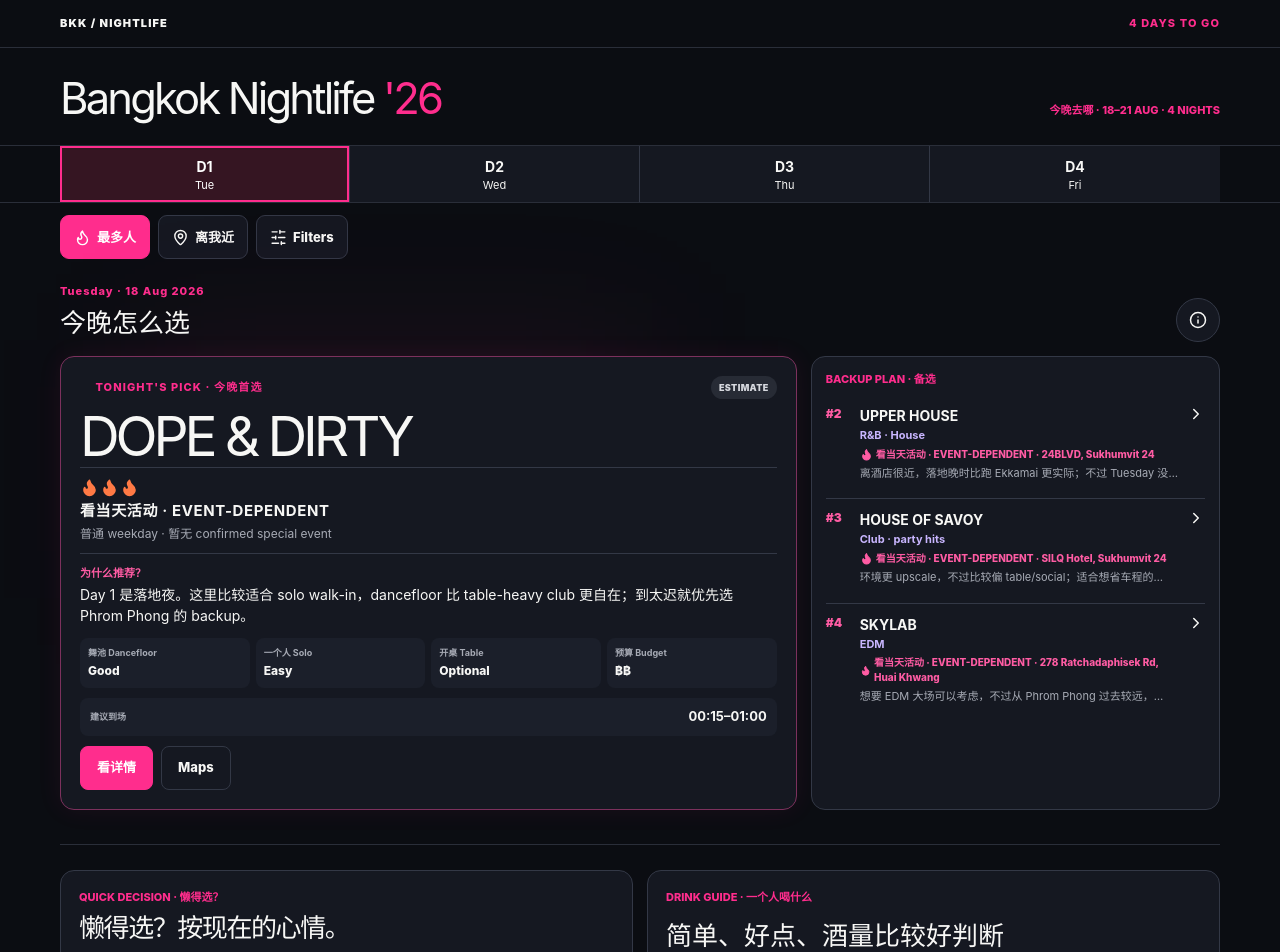
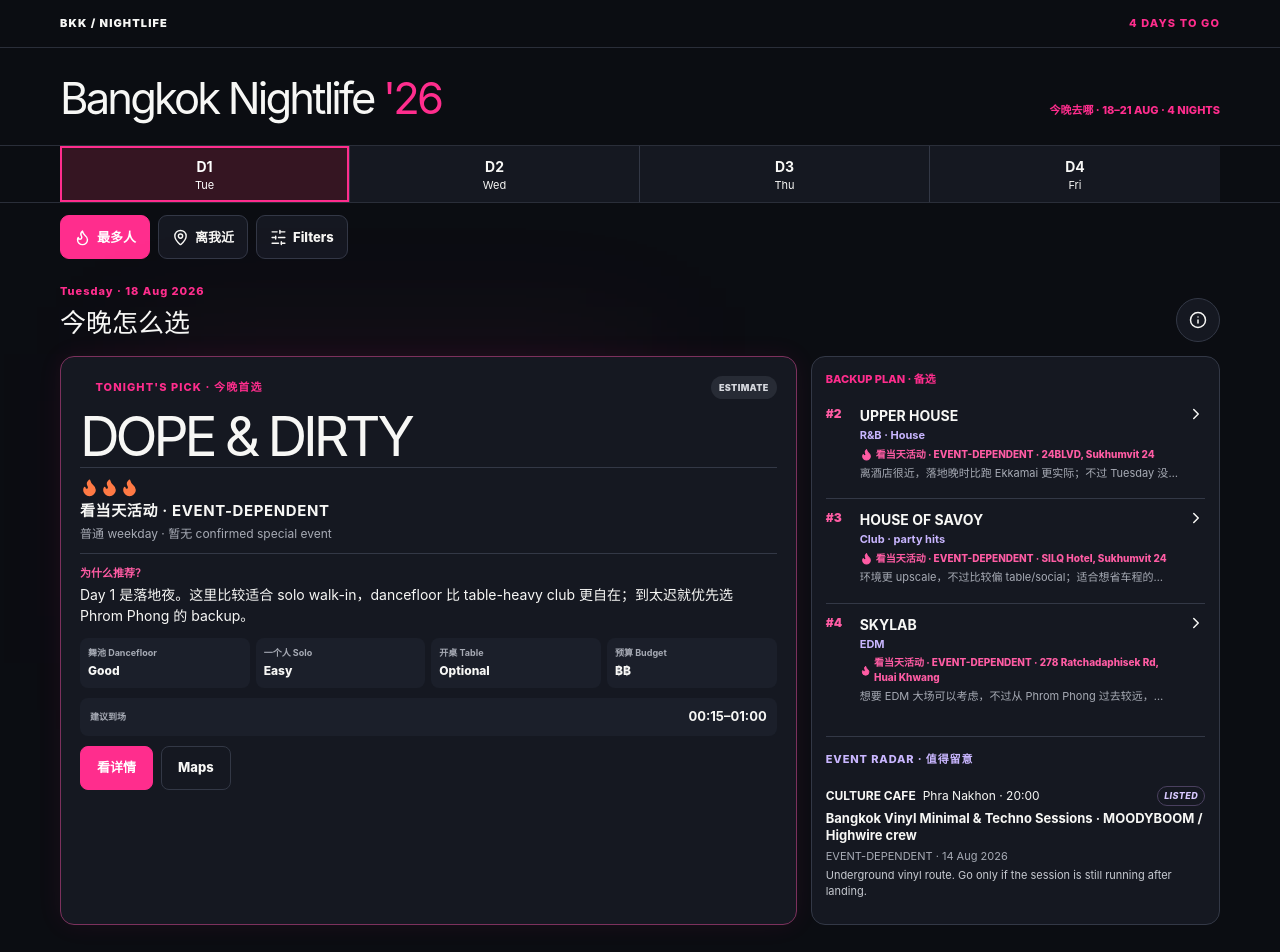
Before and after one commit to nicholaskoh999/nightlifebkk26, a Next.js app: page / in a window 1280 px wide. Shown: the top 952 px of the page. Built offline with nearby package versions, Linux system fonts and the light colour scheme.

Commit message:
Refresh August nightlife event listings

```diff
--- /dev/null
+++ b/app/event-radar.css
@@ -0,0 +1 @@
+.event-radar{margin-top:14px;padding-top:14px;border-top:1px solid #333846}.event-radar>p{margin:0 0 8px;color:#c9b6ff;font-size:11px;font-weight:800;letter-spacing:.08em}.radar-card{display:block;padding:11px 0;color:inherit;text-decoration:none}.radar-card+.radar-card{border-top:1px solid #2a2e39}.radar-top{display:flex;align-items:center;gap:7px;font-size:12px}.radar-top b{color:#f7f7f5}.radar-status{margin-left:auto;border:1px solid #4a405f;border-radius:999px;padding:2px 6px;color:#d8c9ff;font-size:9px;font-weight:800;letter-spacing:.04em}.radar-card strong{display:block;margin-top:4px;color:#f7f7f5;font-size:13px;line-height:1.35}.radar-meta,.radar-note{display:block;margin-top:4px;color:#a7abb5;font-size:11px;line-height:1.4}.radar-note{color:#c7cad1}
--- a/app/layout.tsx
+++ b/app/layout.tsx
@@ -3,6 +3,7 @@ import "./styles.css";
 import "./day-selector.css";
 import "./copy-pass.css";
 import "./night-theme.css";
+import "./event-radar.css";
 
 export const metadata: Metadata = {
   title: "Bangkok Nightlife 2026 | Nicholas' 4-Night Club Guide",
--- a/src/App.tsx
+++ b/src/App.tsx
@@ -3,6 +3,7 @@ import { AnimatePresence, motion, useReducedMotion } from "framer-motion";
 import { ChevronRight, Flame, Info, MapPin, Music2, SlidersHorizontal, Users, X } from "lucide-react";
 import { useMemo, useState } from "react";
 import { days, venues, type Venue } from "./data/nightlife";
+import { eventRadar } from "./data/event-radar";
 
 const filters = ["Ladies Night", "Special Event", "Dancefloor", "Solo", "No table required", "Hip-Hop", "EDM", "Hard Techno"];
 const distanceRank = { "VERY NEAR": 0, NEAR: 1, MODERATE: 2, FARTHER: 3 };
@@ -10,11 +11,12 @@ const crowdLabel = (v: Venue) => v.crowd === 5 ? "非常多人 · VERY HIGH" : v
 const crowdReason = (v: Venue) => v.status === "VERIFIED" && v.event ? "有 confirmed special event" : v.status === "RECURRING" ? "每周固定 · recurring night" : v.day === 4 ? "Friday 人气通常更稳" : "普通 weekday · 暂无 confirmed special event";
 const chineseWhy: Record<string, string> = {dope:"Day 1 是落地夜。这里比较适合 solo walk-in，dancefloor 比 table-heavy club 更自在；到太迟就优先选 Phrom Phong 的 backup。",upper:"离酒店很近，落地晚时比跑 Ekkamai 更实际；不过 Tuesday 没有 confirmed event 加持。","savoy-tue":"环境更 upscale，不过比较偏 table/social；适合想省车程的 late-arrival backup。",skylab:"想要 EDM 大场可以考虑，不过从 Phrom Phong 过去较远，lineup 要当天再确认。",muin:"Wednesday 有固定 Ladies Night，人会比较集中；weekday 想要最稳的人气，这家最直接。","tictactoe-wed":"有 PURPEECH event，social 气氛比较自然；不想直接冲 superclub 时很好选。",offmap:"也是 Wednesday Ladies Night 的选择，比随便找一间 weekday club 更有理由去。","404-wed":"EmSphere 里比较轻松的 backup；没确认 guest DJ，所以当天再看比较好。",salone:"Thursday 本来只是普通 weekday，但 20 Aug 有 confirmed CAVIA special night，明显比随机去 club 更值得。","tictactoe-thu":"离酒店近、比较好 social；如果 SALONE 太 formal，这家更轻松。","savoy-thu":"有 listing 但未直接 verified；想要 Sukhumvit 24 的 party option 可以当天再确认。",onyx:"RCA 大场只有在当天 lineup 很强时才值得跑；table culture 偏重。",void:"Friday 加 confirmed FACE 2 FACE，想认真跳舞这是最强选择；只是 Hard Techno 要先确认合不合口味。","404-fri":"有 confirmed guest DJ，Friday 气氛够、room 也比较 solo-friendly。",route66:"Friday 人通常稳，不过不用一定开桌不代表 table culture 不重。",sugar:"如果 VOID 的 Hard Techno 不合胃口，直接转 Sukhumvit 11 的 Hip-Hop backup。"};
 venues.forEach(v => { v.why = chineseWhy[v.id] || v.why; });
-function matches(v: Venue, f: string) { const t = `${v.event} ${v.music}`.toLowerCase(); if (f === "Ladies Night") return t.includes("ladies"); if (f === "Special Event") return v.status === "VERIFIED" && !!v.event; if (f === "Dancefloor") return v.dancefloor === "Excellent" || v.dancefloor === "Good"; if (f === "Solo") return v.solo === "Very Easy" || v.solo === "Easy"; if (f === "No table required") return v.tableRequired === "No"; return t.includes(f.toLowerCase()); }
+function matches(v: Venue, f: string) { const t = `${v.event} ${v.music}`.toLowerCase(); if (f === "Ladies Night") return t.includes("ladies"); if (f === "Special Event") return ["VERIFIED", "LISTED"].includes(v.status) && !!v.event; if (f === "Dancefloor") return v.dancefloor === "Excellent" || v.dancefloor === "Good"; if (f === "Solo") return v.solo === "Very Easy" || v.solo === "Easy"; if (f === "No table required") return v.tableRequired === "No"; return t.includes(f.toLowerCase()); }
 
 function Crowd({ venue }: { venue: Venue }) { return <div className="crowd"><div className="flames" aria-label={`${venue.crowd} of 5 crowd confidence`}>{Array.from({ length: venue.crowd }, (_, i) => <Flame key={i} size={19} fill="currentColor" />)}</div><strong>{crowdLabel(venue)}</strong><span>{crowdReason(venue)}</span></div>; }
 function PrimaryCard({ venue, onOpen }: { venue: Venue; onOpen: () => void }) { return <motion.article className="primary-card" initial={{ opacity: 0, y: 8 }} animate={{ opacity: 1, y: 0 }}><div className="card-kicker"><span>TONIGHT&apos;S PICK</span><b className={`status ${venue.status.toLowerCase().replaceAll(" ", "")}`}>{venue.status}</b></div><h1>{venue.venue}</h1>{venue.event && <p className="event-chip">{venue.event}</p>}<Crowd venue={venue} /><p className="why"><b>为什么今晚：</b>{venue.why}</p><div className="metrics"><span><small>Dancefloor</small>{venue.dancefloor}</span><span><small>Solo</small>{venue.solo}</span><span><small>Table</small>{venue.tableRequired}</span><span><small>Budget</small>{venue.budget}</span></div><div className="arrival"><small>Suggested arrival</small><b>{venue.arrival}</b></div><div className="actions"><button onClick={onOpen}>Details</button><a href={venue.officialVenueUrl} target="_blank" rel="noreferrer">Maps</a></div></motion.article>; }
-function Backup({ venue, index, onOpen }: { venue: Venue; index: number; onOpen: () => void }) { return <button className="backup" onClick={onOpen}><span className="backup-num">#{index}</span><div><b>{venue.venue}</b><span className="backup-event">{venue.event || venue.music}</span><span className="backup-meta"><Flame size={13} fill="currentColor" /> {crowdLabel(venue)} · {venue.area}</span><small>{venue.why}</small></div><ChevronRight size={18} /></button>; }
+function Backup({ venue, index, onOpen }: { venue: Venue; index: number; onOpen: () => void }) { return <><button className="backup" onClick={onOpen}><span className="backup-num">#{index}</span><div><b>{venue.venue}</b><span className="backup-event">{venue.event || venue.music}</span><span className="backup-meta"><Flame size={13} fill="currentColor" /> {crowdLabel(venue)} · {venue.area}</span><small>{venue.why}</small></div><ChevronRight size={18} /></button>{index === 4 && <EventRadar day={venue.day} />}</>; }
+function EventRadar({ day }: { day: number }) { const items = eventRadar.filter(item => item.day === day); if (!items.length) return null; return <section className="event-radar" aria-label="Event radar"><p>EVENT RADAR · 值得留意</p>{items.map(item => <a className="radar-card" href={item.eventSourceUrl} target="_blank" rel="noreferrer" key={`${item.day}-${item.event}`}><span className="radar-top"><b>{item.venue}</b><span>{item.area} · {item.time}</span><i className="radar-status">{item.status}</i></span><strong>{item.event}</strong><span className="radar-meta">{item.crowd} · {item.lastVerified}</span><span className="radar-note">{item.note}</span></a>)}</section>; }
 
 export default function NightlifeApp() {
   const reduce = useReducedMotion(); const [day, setDay] = useState(1); const [active, setActive] = useState<string[]>([]); const [drawer, setDrawer] = useState<Venue | null>(null); const [filterOpen, setFilterOpen] = useState(false); const [crowdInfo, setCrowdInfo] = useState(false); const [near, setNear] = useState(false);
--- /dev/null
+++ b/src/data/event-radar.ts
@@ -0,0 +1,46 @@
+import type { Status } from "./nightlife";
+
+export type RadarEvent = {
+  day: number;
+  venue: string;
+  area: string;
+  event: string;
+  time: string;
+  status: Extract<Status, "VERIFIED" | "LISTED">;
+  crowd: "EVENT-DEPENDENT" | "NICHE";
+  note: string;
+  officialVenueUrl: string;
+  eventSourceUrl: string;
+  lastVerified: string;
+};
+
+// Intentionally separate from the ranked four: date-specific listings that
+// should not distort the crowd-first recommendations.
+export const eventRadar: RadarEvent[] = [
+  {
+    day: 1,
+    venue: "CULTURE CAFE",
+    area: "Phra Nakhon",
+    event: "Bangkok Vinyl Minimal & Techno Sessions · MOODYBOOM / Highwire crew",
+    time: "20:00",
+    status: "LISTED",
+    crowd: "EVENT-DEPENDENT",
+    note: "Underground vinyl route. Go only if the session is still running after landing.",
+    officialVenueUrl: "https://www.google.com/maps/search/?api=1&query=Culture+Cafe+Bangkok",
+    eventSourceUrl: "https://bkkvibe.com/",
+    lastVerified: "14 Aug 2026",
+  },
+  {
+    day: 4,
+    venue: "CULTURE CAFE",
+    area: "Phra Nakhon",
+    event: "HARD EDGE: Dark & Industrial Hard Techno",
+    time: "20:00",
+    status: "LISTED",
+    crowd: "NICHE",
+    note: "Harder underground alternative; the main plan remains the crowd-first choice.",
+    officialVenueUrl: "https://www.google.com/maps/search/?api=1&query=Culture+Cafe+Bangkok",
+    eventSourceUrl: "https://bkkvibe.com/",
+    lastVerified: "14 Aug 2026",
+  },
+];
--- a/src/data/nightlife.ts
+++ b/src/data/nightlife.ts
@@ -8,14 +8,14 @@ export const venues:Venue[]=[
 {id:"savoy-tue",venueKey:"house-of-savoy",day:1,role:"backup",venue:"HOUSE OF SAVOY",area:"SILQ Hotel, Sukhumvit 24",distance:"VERY NEAR",status:"CHECK SAME DAY",crowd:3,dancefloor:"Mixed",tableRequired:"Optional",tableCulture:"Medium",solo:"Okay",music:"Club · party hits",budget:"฿฿฿",arrival:"00:30–01:00",why:"Closest polished fallback when late arrival makes Ekkamai less sensible.",officialVenueUrl:"https://www.google.com/maps/search/?api=1&query=House+of+Savoy+SILQ+Hotel",lastVerified:"14 Aug 2026"},
 {id:"skylab",venueKey:"skylab",day:1,role:"backup",venue:"SKYLAB",area:"278 Ratchadaphisek Rd, Huai Khwang",distance:"FARTHER",status:"CHECK SAME DAY",crowd:3,dancefloor:"Good",tableRequired:"Optional",tableCulture:"Medium",solo:"Okay",music:"EDM",budget:"฿฿",arrival:"00:45–01:15",why:"Only use if a same-day lineup is strong enough to justify the longer ride.",officialVenueUrl:"https://www.google.com/maps/search/?api=1&query=SKYLAB+278+Ratchadaphisek",lastVerified:"14 Aug 2026"},
 {id:"muin",venueKey:"muin",day:2,role:"primary",venue:"MU:IN",area:"DONKI Mall Thonglor, 5F · Thonglor Soi 10",distance:"NEAR",event:"Wednesday Ladies Night",status:"RECURRING",crowd:5,dancefloor:"Good",tableRequired:"No",tableCulture:"Medium",solo:"Easy",music:"EDM · Hip-Hop · commercial",budget:"฿฿",arrival:"23:00–00:00",why:"Wednesday has a specific recurring crowd-concentrator, so this is the clearest weekday decision.",officialVenueUrl:official.muin,officialInstagramUrl:"https://www.instagram.com/muin_bangkok/",eventSourceUrl:official.muin,lastVerified:"14 Aug 2026"},
-{id:"tictactoe-wed",venueKey:"tictactoe",day:2,role:"backup",venue:"TICTACTOE",area:"EmSphere 5F · Phrom Phong",distance:"VERY NEAR",event:"PURPEECH",status:"VERIFIED",crowd:4,dancefloor:"Mixed",tableRequired:"Optional",tableCulture:"Medium",solo:"Very Easy",music:"Live music · social · later DJ",budget:"฿฿",arrival:"21:30–22:30",why:"A specific event in a social/dating-bar format — a different choice from a full superclub.",officialVenueUrl:official.emsphere,officialInstagramUrl:official.tictactoe,eventSourceUrl:official.tictactoe,lastVerified:"14 Aug 2026"},
+{id:"tictactoe-wed",venueKey:"tictactoe",day:2,role:"backup",venue:"TICTACTOE",area:"EmSphere 5F · Phrom Phong",distance:"VERY NEAR",event:"PURPEECH",status:"LISTED",crowd:4,dancefloor:"Mixed",tableRequired:"Optional",tableCulture:"Medium",solo:"Very Easy",music:"Live music · social · later DJ",budget:"฿฿",arrival:"21:30–22:30",why:"A specific event in a social/dating-bar format — a different choice from a full superclub.",officialVenueUrl:official.emsphere,officialInstagramUrl:official.tictactoe,eventSourceUrl:official.tictactoe,lastVerified:"14 Aug 2026"},
 {id:"offmap",venueKey:"off-the-map",day:2,role:"backup",venue:"OFF THE MAP",area:"Sukhumvit",distance:"NEAR",event:"Wednesday Ladies Night",status:"RECURRING",crowd:4,dancefloor:"Mixed",tableRequired:"Optional",tableCulture:"Medium",solo:"Easy",music:"Commercial · dance",budget:"฿฿",arrival:"21:30–00:00",why:"Another Wednesday-specific reason to go, rather than a random weekday venue.",officialVenueUrl:"https://www.google.com/maps/search/?api=1&query=Off+The+Map+Bangkok",lastVerified:"14 Aug 2026"},
 {id:"404-wed",venueKey:"404",day:2,role:"backup",venue:"404 CLUB NOT FOUND",area:"EmSphere 5M · Phrom Phong",distance:"VERY NEAR",status:"CHECK SAME DAY",crowd:3,dancefloor:"Good",tableRequired:"No",tableCulture:"Low",solo:"Easy",music:"Open-format",budget:"฿฿",arrival:"23:00",why:"Compact, new EmSphere alternative — no unconfirmed guest DJ is claimed.",officialVenueUrl:official.emsphere,lastVerified:"14 Aug 2026"},
-{id:"salone",venueKey:"salone",day:3,role:"primary",venue:"SALONE DI VITA",area:"Sukhumvit 63 · Ekkamai",distance:"NEAR",event:"GLENFIDDICH NIGHT · SALONE INVITES: CAVIA · FROM SHANGHAI TO BANGKOK",status:"VERIFIED",crowd:5,dancefloor:"Good",tableRequired:"No",tableCulture:"Medium",solo:"Easy",music:"Hip-Hop · R&B · pop",budget:"฿฿",arrival:"22:45–23:30",why:"A date-specific special night turns an ordinary Thursday into a clear destination.",officialVenueUrl:official.salone,eventSourceUrl:official.salone,lastVerified:"14 Aug 2026"},
+{id:"salone",venueKey:"salone",day:3,role:"primary",venue:"SALONE DI VITA",area:"Sukhumvit 63 · Ekkamai",distance:"NEAR",event:"GLENFIDDICH NIGHT · SALONE INVITES: CAVIA · FROM SHANGHAI TO BANGKOK",status:"LISTED",crowd:5,dancefloor:"Good",tableRequired:"No",tableCulture:"Medium",solo:"Easy",music:"Hip-Hop · R&B · pop",budget:"฿฿",arrival:"22:45–23:30",why:"A date-specific special night turns an ordinary Thursday into a clear destination.",officialVenueUrl:official.salone,eventSourceUrl:official.salone,lastVerified:"14 Aug 2026"},
 {id:"tictactoe-thu",venueKey:"tictactoe",day:3,role:"backup",venue:"TICTACTOE",area:"EmSphere 5F · Phrom Phong",distance:"VERY NEAR",event:"Thursday Ladies Night",status:"RECURRING",crowd:4,dancefloor:"Mixed",tableRequired:"Optional",tableCulture:"Medium",solo:"Very Easy",music:"Social · live music · DJ",budget:"฿฿",arrival:"21:30",why:"Closer, more social alternative if SALONE feels too formal.",officialVenueUrl:official.emsphere,officialInstagramUrl:official.tictactoe,lastVerified:"14 Aug 2026"},
 {id:"savoy-thu",venueKey:"house-of-savoy",day:3,role:"backup",venue:"HOUSE OF SAVOY",area:"SILQ Hotel, Sukhumvit 24",distance:"VERY NEAR",event:"GUZZ / STAYHIGH",status:"LISTED",crowd:4,dancefloor:"Mixed",tableRequired:"Optional",tableCulture:"Medium",solo:"Okay",music:"Party hits · club",budget:"฿฿฿",arrival:"23:00",why:"Current listing, but not marked verified without a direct official venue confirmation.",officialVenueUrl:"https://www.google.com/maps/search/?api=1&query=House+of+Savoy+SILQ+Hotel",lastVerified:"14 Aug 2026"},
 {id:"onyx",venueKey:"onyx",day:3,role:"backup",venue:"ONYX",area:"RCA",distance:"MODERATE",status:"CHECK SAME DAY",crowd:4,dancefloor:"Mixed",tableRequired:"Optional",tableCulture:"High",solo:"Okay",music:"EDM · commercial",budget:"฿฿฿",arrival:"23:00",why:"Big-club RCA option only when the same-day lineup justifies its table-led culture.",officialVenueUrl:"https://www.google.com/maps/search/?api=1&query=ONYX+Bangkok+RCA",lastVerified:"14 Aug 2026"},
-{id:"void",venueKey:"void",day:4,role:"primary",venue:"VOID",area:"ONE Complex · Rama 9 / RCA",distance:"MODERATE",event:"FACE 2 FACE | CXW",status:"VERIFIED",crowd:5,dancefloor:"Excellent",tableRequired:"No",tableCulture:"Medium",solo:"Very Easy",music:"Hard Techno · electronic",budget:"฿฿",arrival:"22:45–23:30",why:"Friday crowd plus a confirmed special event; the strongest dancefloor-first selection, with harder music clearly signposted.",officialVenueUrl:official.void,officialInstagramUrl:"https://www.instagram.com/voidclub.bkk/",eventSourceUrl:official.void,lastVerified:"14 Aug 2026",warning:"Harder music"},
-{id:"404-fri",venueKey:"404",day:4,role:"backup",venue:"404 CLUB NOT FOUND",area:"EmSphere 5M · Phrom Phong",distance:"VERY NEAR",event:"DJ SHANEN",status:"VERIFIED",crowd:4,dancefloor:"Good",tableRequired:"No",tableCulture:"Low",solo:"Easy",music:"Open-format",budget:"฿฿",arrival:"23:00",why:"Confirmed guest DJ, Friday energy, and a compact solo-friendly room.",officialVenueUrl:official.emsphere,lastVerified:"14 Aug 2026"},
+{id:"void",venueKey:"void",day:4,role:"primary",venue:"VOID",area:"ONE Complex · Rama 9 / RCA",distance:"MODERATE",event:"FACE 2 FACE | CXW",status:"LISTED",crowd:5,dancefloor:"Excellent",tableRequired:"No",tableCulture:"Medium",solo:"Very Easy",music:"Hard Techno · electronic",budget:"฿฿",arrival:"22:45–23:30",why:"Friday crowd plus a listed special event; the strongest dancefloor-first selection, with harder music clearly signposted.",officialVenueUrl:official.void,officialInstagramUrl:"https://www.instagram.com/voidclub.bkk/",eventSourceUrl:official.void,lastVerified:"14 Aug 2026",warning:"Harder music"},
+{id:"404-fri",venueKey:"404",day:4,role:"backup",venue:"404 CLUB NOT FOUND",area:"EmSphere 5M · Phrom Phong",distance:"VERY NEAR",event:"DJ SHANEN",status:"LISTED",crowd:4,dancefloor:"Good",tableRequired:"No",tableCulture:"Low",solo:"Easy",music:"Open-format",budget:"฿฿",arrival:"23:00",why:"Listed guest DJ, Friday energy, and a compact solo-friendly room.",officialVenueUrl:official.emsphere,lastVerified:"14 Aug 2026"},
 {id:"route66",venueKey:"route66",day:4,role:"backup",venue:"ROUTE 66",area:"RCA",distance:"MODERATE",status:"ESTIMATE",crowd:5,dancefloor:"Mixed",tableRequired:"Optional",tableCulture:"High",solo:"Okay",music:"Commercial · Thai pop · Hip-Hop",budget:"฿฿",arrival:"23:00",why:"Reliable Friday crowd, but table culture is high even though a table is not required.",officialVenueUrl:"https://www.google.com/maps/search/?api=1&query=Route+66+RCA",lastVerified:"14 Aug 2026"},
 {id:"sugar",venueKey:"sugar",day:4,role:"backup",venue:"SUGAR CLUB",area:"Sukhumvit 11",distance:"NEAR",status:"ESTIMATE",crowd:4,dancefloor:"Excellent",tableRequired:"No",tableCulture:"Low",solo:"Easy",music:"Hip-Hop",budget:"฿฿",arrival:"23:30",why:"The quick switch when VOID’s hard-techno direction is not what you want.",officialVenueUrl:"https://www.google.com/maps/search/?api=1&query=Sugar+Club+Bangkok",lastVerified:"14 Aug 2026"}];
```
